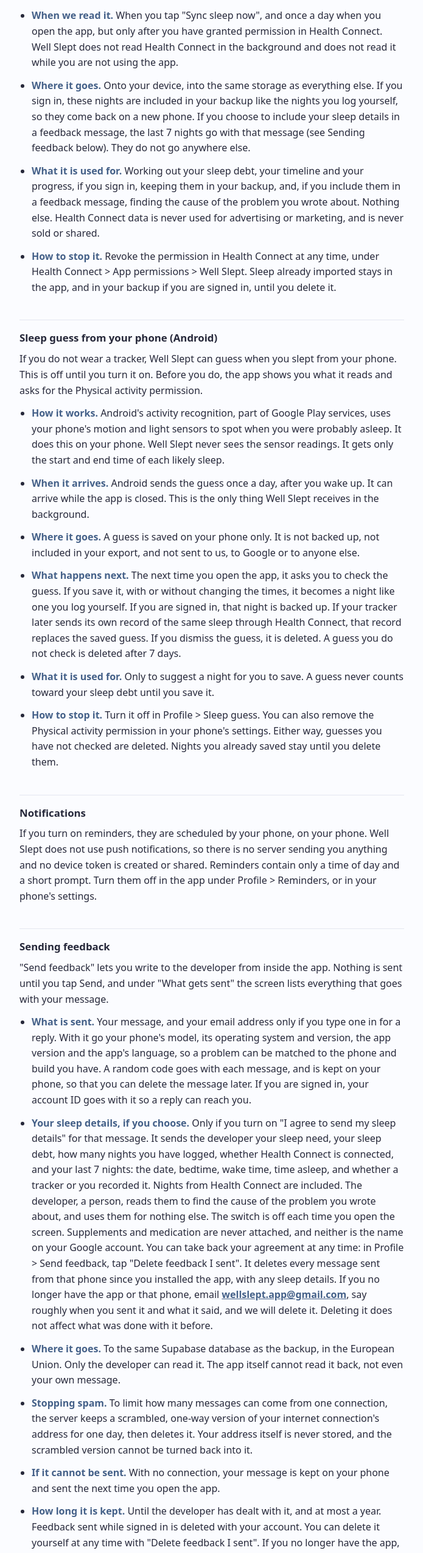
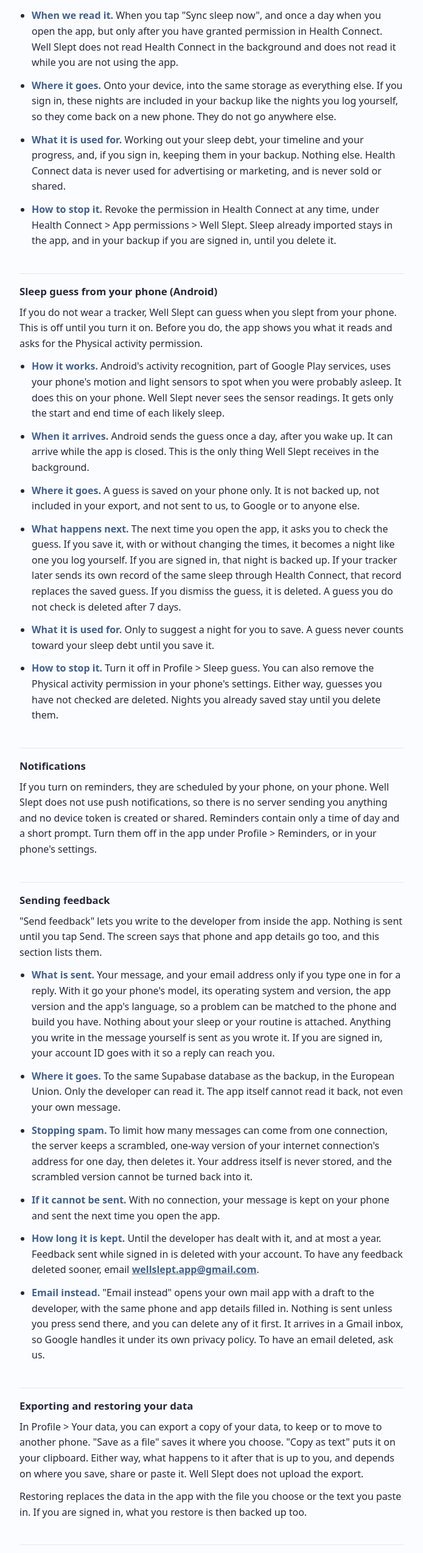
Before and after one commit to shelly-a/well-slept-privacy, a plain HTML site: page index.html in a window 1280 px wide. Shown: the part 2566-5112 px from the top of the page at 61% size, without its empty margins (292-987 px from the left). Drawn offline with Linux system fonts and the light colour scheme.

Commit message:
Feedback carries phone and app details only
Co-Authored-By: Claude Opus 5.5 <noreply@anthropic.com>

```diff
--- a/index.html
+++ b/index.html
@@ -65,8 +65,8 @@
   <ul>
   <li><strong>What we read.</strong> Sleep sessions only: their start and end times and their sleep stages. Nothing else. Well Slept never writes to Health Connect.</li>
   <li><strong>When we read it.</strong> When you tap &quot;Sync sleep now&quot;, and once a day when you open the app, but only after you have granted permission in Health Connect. Well Slept does not read Health Connect in the background and does not read it while you are not using the app.</li>
-  <li><strong>Where it goes.</strong> Onto your device, into the same storage as everything else. If you sign in, these nights are included in your backup like the nights you log yourself, so they come back on a new phone. If you choose to include your sleep details in a feedback message, the last 7 nights go with that message (see Sending feedback below). They do not go anywhere else.</li>
-  <li><strong>What it is used for.</strong> Working out your sleep debt, your timeline and your progress, if you sign in, keeping them in your backup, and, if you include them in a feedback message, finding the cause of the problem you wrote about. Nothing else. Health Connect data is never used for advertising or marketing, and is never sold or shared.</li>
+  <li><strong>Where it goes.</strong> Onto your device, into the same storage as everything else. If you sign in, these nights are included in your backup like the nights you log yourself, so they come back on a new phone. They do not go anywhere else.</li>
+  <li><strong>What it is used for.</strong> Working out your sleep debt, your timeline and your progress, and, if you sign in, keeping them in your backup. Nothing else. Health Connect data is never used for advertising or marketing, and is never sold or shared.</li>
   <li><strong>How to stop it.</strong> Revoke the permission in Health Connect at any time, under Health Connect &gt; App permissions &gt; Well Slept. Sleep already imported stays in the app, and in your backup if you are signed in, until you delete it.</li>
   </ul>
   <h2>Sleep guess from your phone (Android)</h2>
@@ -82,15 +82,14 @@
   <h2>Notifications</h2>
   <p>If you turn on reminders, they are scheduled by your phone, on your phone. Well Slept does not use push notifications, so there is no server sending you anything and no device token is created or shared. Reminders contain only a time of day and a short prompt. Turn them off in the app under Profile &gt; Reminders, or in your phone&#x27;s settings.</p>
   <h2>Sending feedback</h2>
-  <p>&quot;Send feedback&quot; lets you write to the developer from inside the app. Nothing is sent until you tap Send, and under &quot;What gets sent&quot; the screen lists everything that goes with your message.</p>
+  <p>&quot;Send feedback&quot; lets you write to the developer from inside the app. Nothing is sent until you tap Send. The screen says that phone and app details go too, and this section lists them.</p>
   <ul>
-  <li><strong>What is sent.</strong> Your message, and your email address only if you type one in for a reply. With it go your phone&#x27;s model, its operating system and version, the app version and the app&#x27;s language, so a problem can be matched to the phone and build you have. A random code goes with each message, and is kept on your phone, so that you can delete the message later. If you are signed in, your account ID goes with it so a reply can reach you.</li>
-  <li><strong>Your sleep details, if you choose.</strong> Only if you turn on &quot;I agree to send my sleep details&quot; for that message. It sends the developer your sleep need, your sleep debt, how many nights you have logged, whether Health Connect is connected, and your last 7 nights: the date, bedtime, wake time, time asleep, and whether a tracker or you recorded it. Nights from Health Connect are included. The developer, a person, reads them to find the cause of the problem you wrote about, and uses them for nothing else. The switch is off each time you open the screen. Supplements and medication are never attached, and neither is the name on your Google account. You can take back your agreement at any time: in Profile > Send feedback, tap &quot;Delete feedback I sent&quot;. It deletes every message sent from that phone since you installed the app, with any sleep details. If you no longer have the app or that phone, email <strong><a href="mailto:wellslept.app@gmail.com">wellslept.app@gmail.com</a></strong>, say roughly when you sent it and what it said, and we will delete it. Deleting it does not affect what was done with it before.</li>
+  <li><strong>What is sent.</strong> Your message, and your email address only if you type one in for a reply. With it go your phone&#x27;s model, its operating system and version, the app version and the app&#x27;s language, so a problem can be matched to the phone and build you have. Nothing about your sleep or your routine is attached. Anything you write in the message yourself is sent as you wrote it. If you are signed in, your account ID goes with it so a reply can reach you.</li>
   <li><strong>Where it goes.</strong> To the same Supabase database as the backup, in the European Union. Only the developer can read it. The app itself cannot read it back, not even your own message.</li>
   <li><strong>Stopping spam.</strong> To limit how many messages can come from one connection, the server keeps a scrambled, one-way version of your internet connection&#x27;s address for one day, then deletes it. Your address itself is never stored, and the scrambled version cannot be turned back into it.</li>
   <li><strong>If it cannot be sent.</strong> With no connection, your message is kept on your phone and sent the next time you open the app.</li>
-  <li><strong>How long it is kept.</strong> Until the developer has dealt with it, and at most a year. Feedback sent while signed in is deleted with your account. You can delete it yourself at any time with &quot;Delete feedback I sent&quot;. If you no longer have the app, email <strong><a href="mailto:wellslept.app@gmail.com">wellslept.app@gmail.com</a></strong>.</li>
-  <li><strong>Email instead.</strong> &quot;Email instead&quot; opens your own mail app with a draft to the developer, with the phone and app details filled in and no sleep details. Nothing is sent unless you press send there, and you can delete any of it first. It arrives in a Gmail inbox, so Google handles it under its own privacy policy. Emails are not covered by &quot;Delete feedback I sent&quot;. To have one deleted, ask us by email.</li>
+  <li><strong>How long it is kept.</strong> Until the developer has dealt with it, and at most a year. Feedback sent while signed in is deleted with your account. To have any feedback deleted sooner, email <strong><a href="mailto:wellslept.app@gmail.com">wellslept.app@gmail.com</a></strong>.</li>
+  <li><strong>Email instead.</strong> &quot;Email instead&quot; opens your own mail app with a draft to the developer, with the same phone and app details filled in. Nothing is sent unless you press send there, and you can delete any of it first. It arrives in a Gmail inbox, so Google handles it under its own privacy policy. To have an email deleted, ask us.</li>
   </ul>
   <h2>Exporting and restoring your data</h2>
   <p>In Profile > Your data, you can export a copy of your data, to keep or to move to another phone. &quot;Save as a file&quot; saves it where you choose. &quot;Copy as text&quot; puts it on your clipboard. Either way, what happens to it after that is up to you, and depends on where you save, share or paste it. Well Slept does not upload the export.</p>
@@ -115,7 +114,6 @@
   <ul>
     <li><strong>Backup:</strong> your consent. Your nights and routine count as health information, which the GDPR treats as sensitive. That is why you tick a box saying you agree, before you can sign in.</li>
     <li><strong>Feedback:</strong> our legitimate interest in answering you and fixing problems in the app. You choose to send it.</li>
-    <li><strong>Sleep details in feedback:</strong> your consent. The GDPR treats them as health information, so they go only when you agree to it for that message. You can take that back with &quot;Delete feedback I sent&quot;, as described above.</li>
     <li><strong>The scrambled address that stops spam:</strong> our legitimate interest in keeping the feedback service working. It is deleted after one day.</li>
     <li><strong>Account deletion requests:</strong> the law requires us to act on them. We keep a record of your request only as long as we need to show it was done.</li>
   </ul>
```
Also changed, not shown: delete-account.html (+2 -2 lines).
